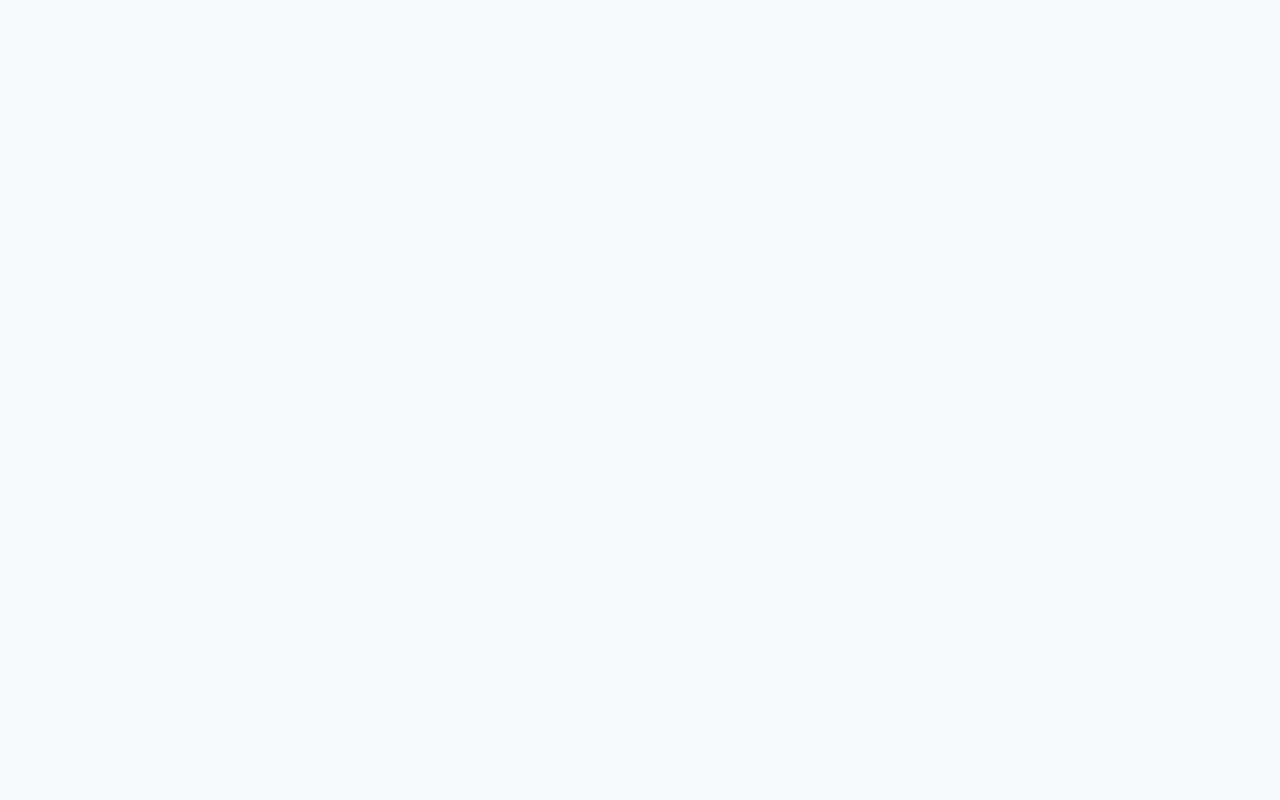
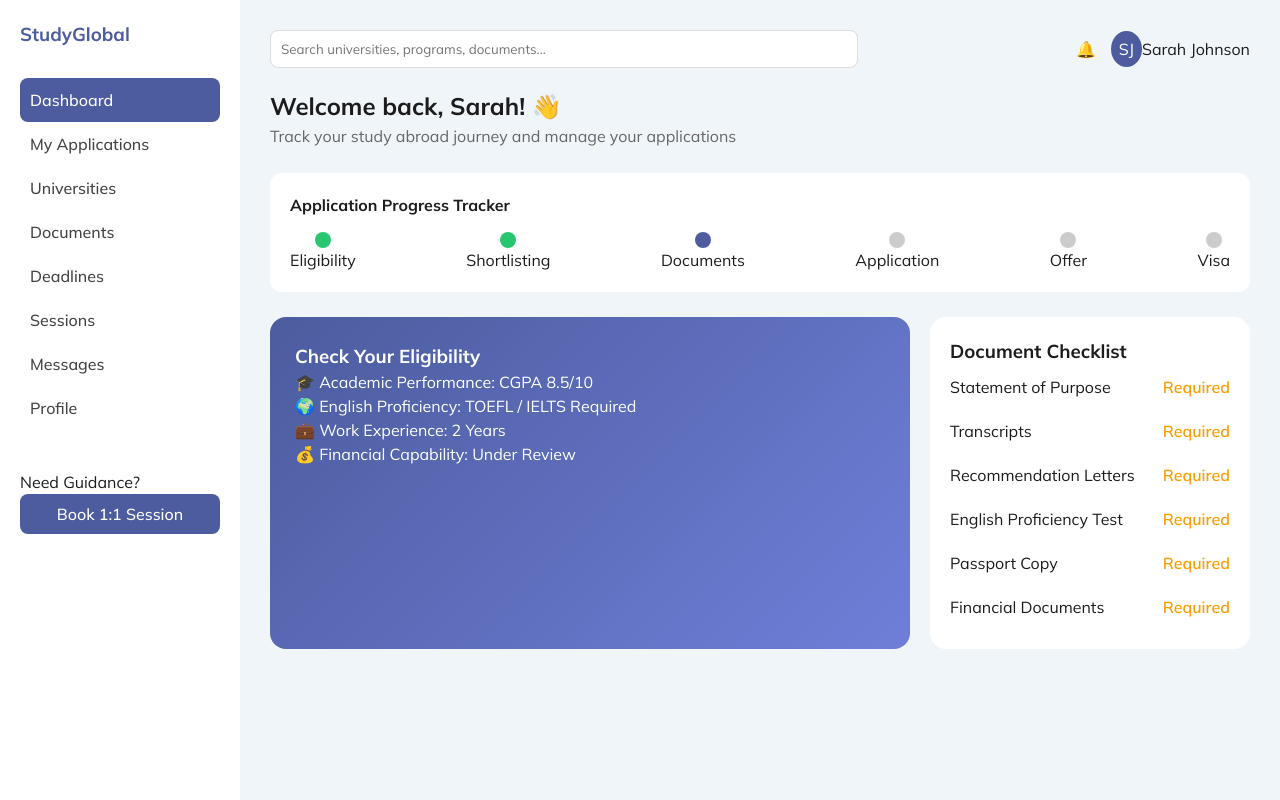
Before and after one commit to farheentrisha/FineAnswer, a React (Vite) app in the folder client/: page /dashboard in a window 1280 px wide. Before the commit this address had no page. Built offline with nearby package versions, Linux system fonts and the light colour scheme; a web font is replaced by a local one.

Commit message:
dashboard connection added

```diff
--- a/client/src/App.jsx
+++ b/client/src/App.jsx
@@ -5,7 +5,7 @@ import AustraliaPage from "./AustraliaPage";
 import UKPage from "./UKPage";
 import Login from "./LoginPage";
 import Register from "./RegisterPage";
-
+import Dashboard from "./pages/Dashboard";
 import "./App.css";
 
 import { gsap } from "gsap";
@@ -33,6 +33,8 @@ export default function App() {
 
 
       <Routes>
+
+      <Route path="/dashboard" element={<Dashboard />} />
         <Route path="/" element={<LandingPage />} />
         <Route path="/australia" element={<AustraliaPage />} />
         <Route path="/uk" element={<UKPage />} />
--- /dev/null
+++ b/client/src/css/dashboard.css
@@ -0,0 +1,168 @@
+:root {
+  --primary: #4c5c9e;
+  --bg: #f0f5fa;
+  --accent: #fa9e00;
+  --white: #ffffff;
+}
+
+body {
+  margin: 0;
+  background: var(--bg);
+  font-family: "Inter", sans-serif;
+}
+
+.dashboard-layout {
+  display: flex;
+}
+
+/* Sidebar */
+.sidebar {
+  width: 240px;
+  background: var(--white);
+  padding: 20px;
+  height: 100vh;
+}
+
+.logo {
+  color: var(--primary);
+  margin-bottom: 30px;
+}
+
+.sidebar nav a {
+  display: block;
+  padding: 10px;
+  color: #444;
+  cursor: pointer;
+}
+
+.sidebar nav a.active {
+  background: var(--primary);
+  color: white;
+  border-radius: 8px;
+}
+
+.sidebar-cta {
+  margin-top: 40px;
+}
+
+.sidebar-cta button {
+  width: 100%;
+  padding: 10px;
+  background: var(--primary);
+  color: white;
+  border: none;
+  border-radius: 8px;
+}
+
+/* Main */
+.dashboard-main {
+  flex: 1;
+  padding: 30px;
+}
+
+.welcome-text {
+  margin-top: 10px;
+}
+
+.sub-text {
+  color: #666;
+}
+
+/* Topbar */
+.topbar {
+  display: flex;
+  justify-content: space-between;
+  margin-bottom: 20px;
+}
+
+.topbar input {
+  width: 60%;
+  padding: 10px;
+  border-radius: 8px;
+  border: 1px solid #ddd;
+}
+
+.topbar-right {
+  display: flex;
+  align-items: center;
+  gap: 15px;
+}
+
+.avatar {
+  background: var(--primary);
+  color: white;
+  padding: 8px;
+  border-radius: 50%;
+}
+
+/* Progress */
+.progress-card {
+  background: var(--white);
+  padding: 20px;
+  border-radius: 12px;
+  margin: 25px 0;
+}
+
+.progress-steps {
+  display: flex;
+  justify-content: space-between;
+  margin-top: 15px;
+}
+
+.step {
+  text-align: center;
+}
+
+.circle {
+  width: 16px;
+  height: 16px;
+  background: #ccc;
+  border-radius: 50%;
+  margin: auto;
+}
+
+.step.done .circle {
+  background: #28c76f;
+}
+
+.step.active .circle {
+  background: var(--primary);
+}
+
+/* Grid */
+.dashboard-grid {
+  display: grid;
+  grid-template-columns: 2fr 1fr;
+  gap: 20px;
+}
+
+/* Eligibility */
+.eligibility-card {
+  background: linear-gradient(135deg, var(--primary), #6f7fd9);
+  color: white;
+  padding: 25px;
+  border-radius: 16px;
+}
+
+.eligibility-card ul {
+  list-style: none;
+  padding: 0;
+}
+
+/* Documents */
+.document-card {
+  background: var(--white);
+  padding: 20px;
+  border-radius: 16px;
+}
+
+.doc-item {
+  display: flex;
+  justify-content: space-between;
+  padding: 10px 0;
+}
+
+.required {
+  color: var(--accent);
+  font-weight: 600;
+}
--- /dev/null
+++ b/client/src/pages/Dashboard.jsx
@@ -0,0 +1,32 @@
+import Sidebar from "../components/Sidebar";
+import Topbar from "../components/Topbar";
+import ProgressTracker from "../components/ProgressTracker";
+import EligibilityCard from "../components/EligibilityCard";
+import DocumentChecklist from "../components/DocumentChecklist";
+import "../css/dashboard.css";
+
+export default function Dashboard() {
+  return (
+    <div className="dashboard-layout">
+      <Sidebar />
+
+      <div className="dashboard-main">
+        <Topbar />
+
+        <h2 className="welcome-text">
+          Welcome back, Sarah! 👋
+        </h2>
+        <p className="sub-text">
+          Track your study abroad journey and manage your applications
+        </p>
+
+        <ProgressTracker />
+
+        <div className="dashboard-grid">
+          <EligibilityCard />
+          <DocumentChecklist />
+        </div>
+      </div>
+    </div>
+  );
+}
```
Also changed, not shown: client/src/components/ProgressTracKer.jsx (renamed from client/src/components/ProgressTracler.jsx).
